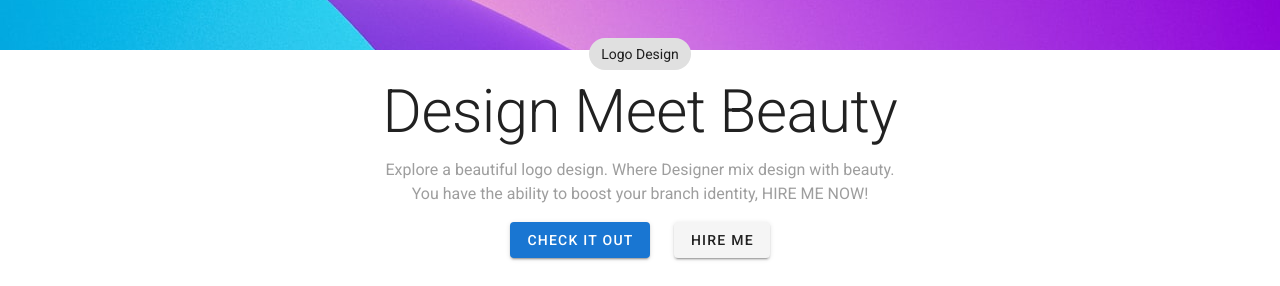
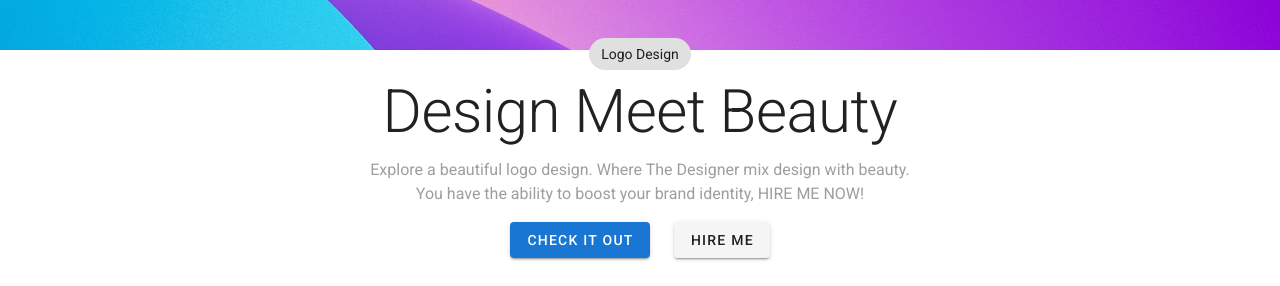
Before and after one commit to sudoer-zero/portfolio, a Vue app in the folder front_end/: page / in a window 1280 px wide. Shown: the part 514-800 px from the top of the page. Built offline with nearby package versions, Linux system fonts and the light colour scheme.

Commit message:
Design improvements.

```diff
--- a/front_end/src/components/LogoDesign.vue
+++ b/front_end/src/components/LogoDesign.vue
@@ -2,15 +2,15 @@
   <div>
     <v-row align="center" justify="center" class="pb-4">
       <v-chip class=""> Logo Design </v-chip>
-      <v-col class="text-center" cols="12">
+      <v-col class="text-center px-0" cols="12">
         <h1 class="text-h2 font-weight-light mb-4">Design Meet Beauty</h1>
         <div class="grey--text mx-4">
           <p class="mb-0">
-            Explore a beautiful logo design. Where Designer mix design with
+            Explore a beautiful logo design. Where The Designer mix design with
             beauty.
           </p>
           <p>
-            You have the ability to boost your branch identity, HIRE ME NOW!
+            You have the ability to boost your brand identity, HIRE ME NOW!
           </p>
         </div>
         <div>
@@ -24,7 +24,7 @@
         </div>
       </v-col>
     </v-row>
-    <v-parallax height="300" src="../assets/img/logo-design-banner.png">
+    <v-parallax class="px-0" height="300" src="../assets/img/logo-design-banner.png">
     </v-parallax>
   </div>
 </template>
```
